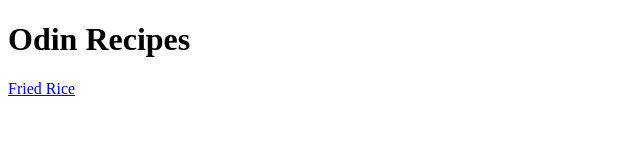
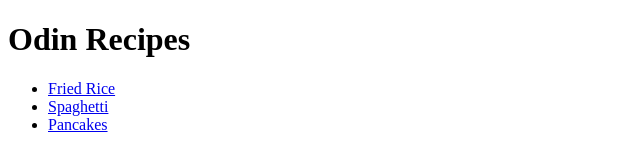
Before and after one commit to tteyo/odin-recipes, a plain HTML site: page index.html in a window 1280 px wide. Shown: the whole page, without its empty margins (0-640 px from the left). Drawn offline with Linux system fonts and the light colour scheme.

Commit message:
Add links to new recipes, organise into an unordered list

```diff
--- a/index.html
+++ b/index.html
@@ -6,6 +6,10 @@
     </head>
     <body>
         <h1>Odin Recipes</h1>
-        <a href="./recipes/fried_rice.html">Fried Rice</a>
+        <ul>
+            <li><a href="./recipes/fried_rice.html">Fried Rice</a></li>
+            <li><a href="./recipes/spaghetti.html">Spaghetti</a></li>
+            <li><a href="./recipes/pancakes.html">Pancakes</a></li>
+        </ul>
     </body>
 </html>
```
